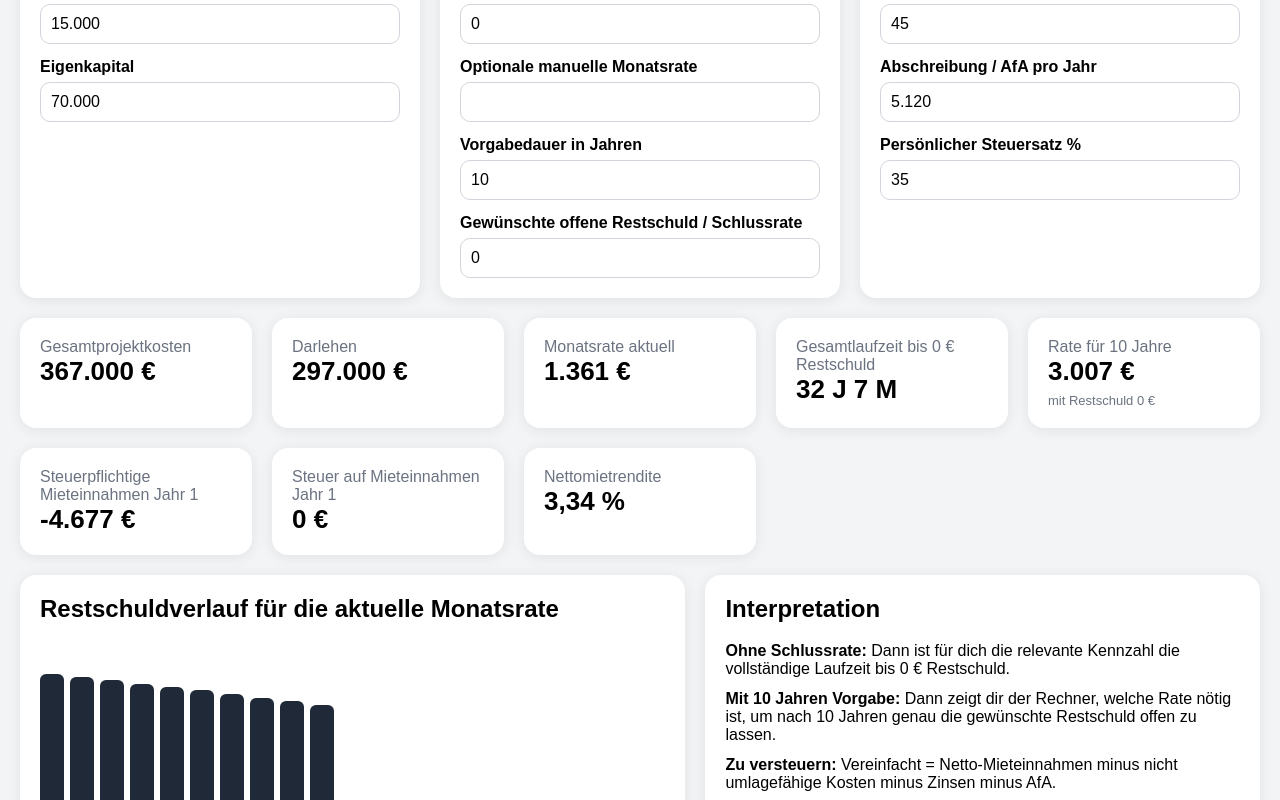
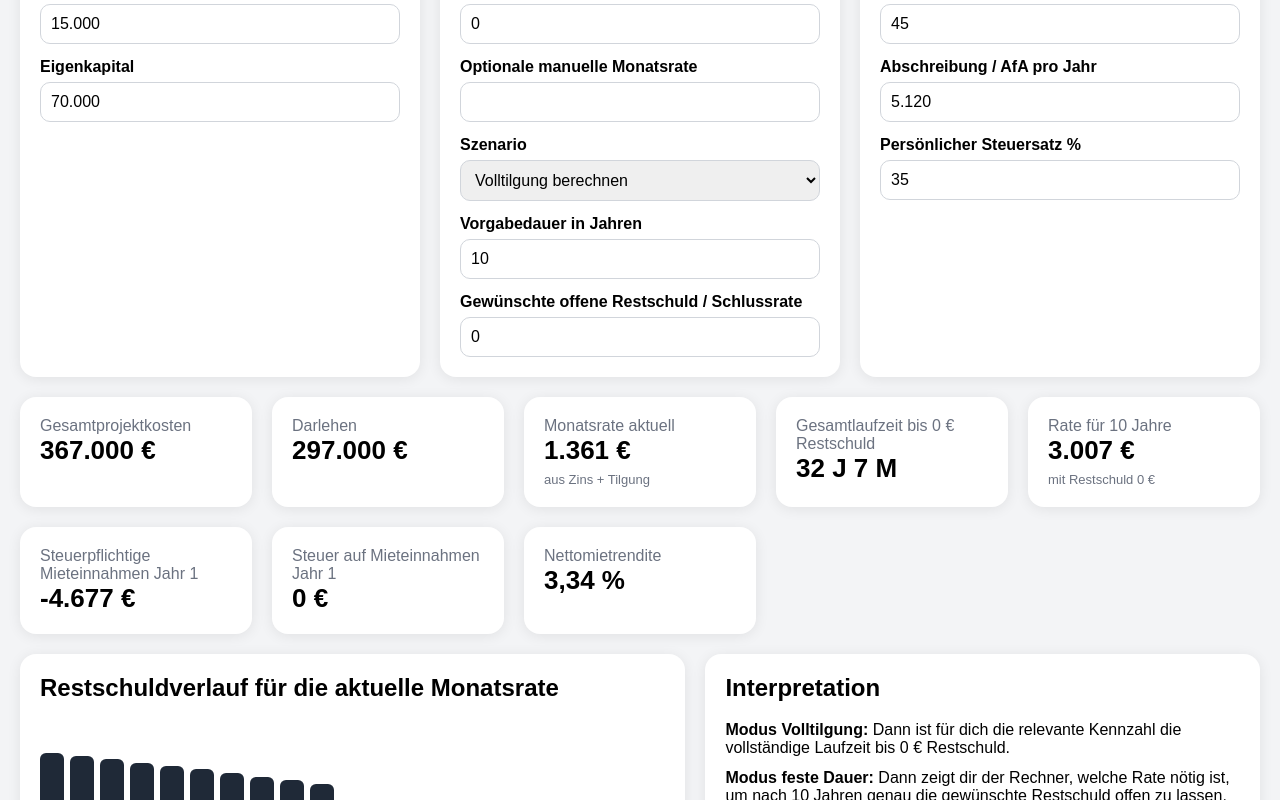
Before and after one commit to luca7005/immobilienrechner, a Next.js app: page / in a window 1280 px wide. Shown: the part 400-1200 px from the top of the page. Built offline with nearby package versions, Linux system fonts and the light colour scheme.

Commit message:
Update page.tsx

```diff
--- a/app/page.tsx
+++ b/app/page.tsx
@@ -198,6 +198,7 @@ export default function Page() {
   const [annualExtraPayment, setAnnualExtraPayment] = useState("0");
   const [manualMonthlyPayment, setManualMonthlyPayment] = useState("");
 
+  const [scenarioMode, setScenarioMode] = useState<"full" | "fixed">("full");
   const [fixedYears, setFixedYears] = useState("10");
   const [targetBalance, setTargetBalance] = useState("0");
 
@@ -233,11 +234,12 @@ export default function Page() {
 
     const fullRepaymentMonths = calculateFullRepaymentMonths(loan, z, monthlyRate, extra);
     const fixedTermMonthlyPayment = calculateRequiredMonthlyPayment(loan, z, years, balloon);
+    const effectiveMonthlyRate = scenarioMode === "fixed" ? fixedTermMonthlyPayment : monthlyRate;
 
     const preview = simulateYears({
       loanAmount: loan,
       annualRate: z,
-      monthlyPayment: monthlyRate,
+      monthlyPayment: effectiveMonthlyRate,
       annualExtraPayment: extra,
       years,
       rentNetAnnual: rentAnnual,
@@ -266,6 +268,7 @@ export default function Page() {
       projectCost,
       loan,
       monthlyRate,
+      effectiveMonthlyRate,
       fullRepaymentMonths,
       fixedTermMonthlyPayment,
       years,
@@ -296,6 +299,7 @@ export default function Page() {
     monthlyReserve,
     depreciationAnnual,
     personalTaxRate,
+    scenarioMode,
   ]);
 
   const card: React.CSSProperties = {
@@ -383,6 +387,13 @@ export default function Page() {
               <input style={input} value={manualMonthlyPayment} onChange={(e) => setManualMonthlyPayment(e.target.value)} onFocus={handleFocus(setManualMonthlyPayment)} onBlur={handleBlur(setManualMonthlyPayment)} />
             </div>
             <div style={{ marginBottom: 14 }}>
+              <label style={label}>Szenario</label>
+              <select style={input} value={scenarioMode} onChange={(e) => setScenarioMode(e.target.value as "full" | "fixed")}>
+                <option value="full">Volltilgung berechnen</option>
+                <option value="fixed">Feste Dauer mit Restschuld</option>
+              </select>
+            </div>
+            <div style={{ marginBottom: 14 }}>
               <label style={label}>Vorgabedauer in Jahren</label>
               <input style={input} value={fixedYears} onChange={(e) => setFixedYears(e.target.value)} />
             </div>
@@ -420,7 +431,7 @@ export default function Page() {
         <div style={{ display: "grid", gridTemplateColumns: "repeat(auto-fit, minmax(220px, 1fr))", gap: 20, marginTop: 20 }}>
           <div style={card}><div style={{ color: "#6b7280" }}>Gesamtprojektkosten</div><div style={{ fontSize: 26, fontWeight: 700 }}>{euro(calc.projectCost)}</div></div>
           <div style={card}><div style={{ color: "#6b7280" }}>Darlehen</div><div style={{ fontSize: 26, fontWeight: 700 }}>{euro(calc.loan)}</div></div>
-          <div style={card}><div style={{ color: "#6b7280" }}>Monatsrate aktuell</div><div style={{ fontSize: 26, fontWeight: 700 }}>{euro(calc.monthlyRate)}</div></div>
+          <div style={card}><div style={{ color: "#6b7280" }}>Monatsrate aktuell</div><div style={{ fontSize: 26, fontWeight: 700 }}>{euro(calc.effectiveMonthlyRate)}</div><div style={{ color: "#6b7280", fontSize: 13, marginTop: 6 }}>{scenarioMode === "fixed" ? "aus fester Dauer berechnet" : "aus Zins + Tilgung"}</div></div>
           <div style={card}><div style={{ color: "#6b7280" }}>Gesamtlaufzeit bis 0 € Restschuld</div><div style={{ fontSize: 26, fontWeight: 700 }}>{yearsMonths(calc.fullRepaymentMonths)}</div></div>
           <div style={card}><div style={{ color: "#6b7280" }}>Rate für {calc.years} Jahre</div><div style={{ fontSize: 26, fontWeight: 700 }}>{euro(calc.fixedTermMonthlyPayment)}</div><div style={{ color: "#6b7280", fontSize: 13, marginTop: 6 }}>mit Restschuld {euro(calc.balloon)}</div></div>
           <div style={card}><div style={{ color: "#6b7280" }}>Steuerpflichtige Mieteinnahmen Jahr 1</div><div style={{ fontSize: 26, fontWeight: 700 }}>{euro(calc.taxableRentalYear1)}</div></div>
@@ -452,10 +463,11 @@ export default function Page() {
           <div style={card}>
             <h2 style={{ marginTop: 0 }}>Interpretation</h2>
             <div style={{ display: "grid", gap: 12 }}>
-              <div><strong>Ohne Schlussrate:</strong> Dann ist für dich die relevante Kennzahl die vollständige Laufzeit bis 0 € Restschuld.</div>
-              <div><strong>Mit 10 Jahren Vorgabe:</strong> Dann zeigt dir der Rechner, welche Rate nötig ist, um nach 10 Jahren genau die gewünschte Restschuld offen zu lassen.</div>
+              <div><strong>Modus Volltilgung:</strong> Dann ist für dich die relevante Kennzahl die vollständige Laufzeit bis 0 € Restschuld.</div>
+              <div><strong>Modus feste Dauer:</strong> Dann zeigt dir der Rechner, welche Rate nötig ist, um nach 10 Jahren genau die gewünschte Restschuld offen zu lassen.</div>
               <div><strong>Zu versteuern:</strong> Vereinfacht = Netto-Mieteinnahmen minus nicht umlagefähige Kosten minus Zinsen minus AfA.</div>
               <div><strong>Nicht enthalten:</strong> Leerstand wurde auf Wunsch entfernt.</div>
+              <div><strong>Aktives Szenario:</strong> {scenarioMode === "fixed" ? "Feste Dauer mit Restschuld" : "Volltilgung"}</div>
             </div>
           </div>
         </div>
```
